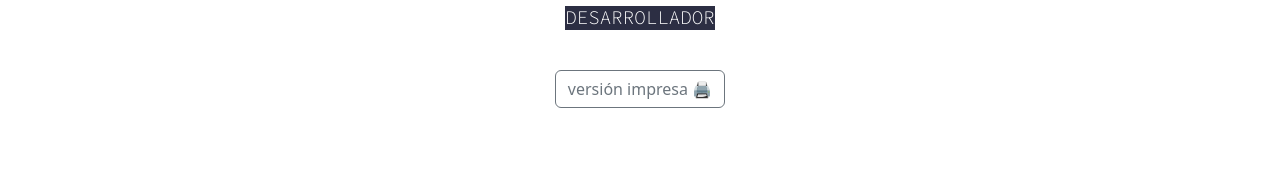
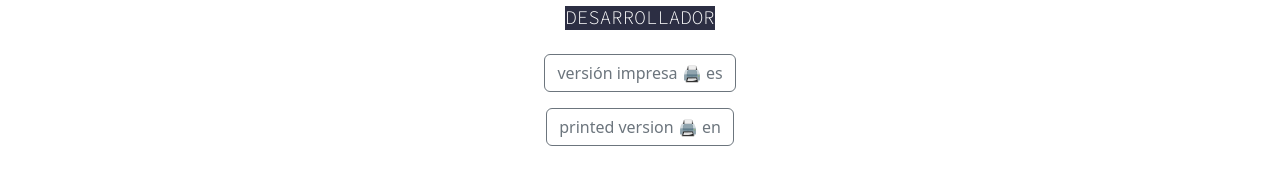
Before and after one commit to instintoimagen/CV, a React (Create React App) app in the folder cv-react/: page / in a window 1280 px wide. Shown: the part 274-470 px from the top of the page. Built offline with nearby package versions, Linux system fonts and the light colour scheme.

Commit message:
btn scroll corregido el hidden, agregado certificados AP y Ticmas

```diff
--- a/cv-react/src/App.css
+++ b/cv-react/src/App.css
@@ -79,7 +79,7 @@ body {
   font-size: 120%;
   color: #fff;
   background-color: var(--main-color);
-  margin: 0 0 2.5rem;
+  margin: 0 0 1.5rem;
 }
 .titulo-centro a {
   text-decoration: none;
--- a/cv-react/src/components/Home.js
+++ b/cv-react/src/components/Home.js
@@ -85,7 +85,16 @@ const Home = () => {
           rel="noreferrer"
         >
           <button type="button" className="btn btn-outline-secondary">
-            versión impresa 🖨️
+            versión impresa 🖨️ es
+          </button>
+        </a>
+        <a
+          href="https://sergioortega.com.ar/sergioortega-cv-en.pdf"
+          target="_blank"
+          rel="noreferrer"
+        >
+          <button type="button" className="btn btn-outline-secondary">
+            printed version 🖨️ en
           </button>
         </a>
       </section>
@@ -311,7 +320,29 @@ const Home = () => {
             <li>
               Autodidacta <i className="bi bi-person-up"></i>
             </li>
-            <li>2022 - Argentina Programa</li>
+
+            <li>
+              2022 -{" "}
+              <a
+                href="https://drive.google.com/file/d/16kSITLZ4M0RhV8As0cvlsOrPlWxIgQ3o/view?usp=sharing"
+                target="_blank"
+                rel="noreferrer"
+              >
+                Argentina Programa - Ticmas
+              </a>
+            </li>
+
+            <li>
+              2022 -{" "}
+              <a
+                href="https://drive.google.com/file/d/16fquiHODTlPWt11MuBvuSsyAnxkP8jHw/view?usp=sharing"
+                target="_blank"
+                rel="noreferrer"
+              >
+                Argentina Programa
+              </a>
+            </li>
+
             <li>
               2022 - Cisco -{" "}
               <a
@@ -503,13 +534,13 @@ const Home = () => {
       <footer>
         <h3>Sergio Ortega</h3>
         <p>
-          Última Actualización: Enero 2023 <br />
+          Última Actualización: Marzo 2023 <br />
           Por consultas, propuestas o proyectos contactar vía mail. Muchas
           gracias ;)
         </p>
       </footer>
       {/* Botón Up */}
-      <button className="scroll-top-boton btn btn-dark">
+      <button className="scroll-top-boton btn btn-dark hidden">
         <HashLink smooth to="#top">
           <div>
             <i className="bi bi-arrow-up-circle-fill"></i>
```
Also changed, not shown: 1 other file (tests, documents, lock files or other folders).
